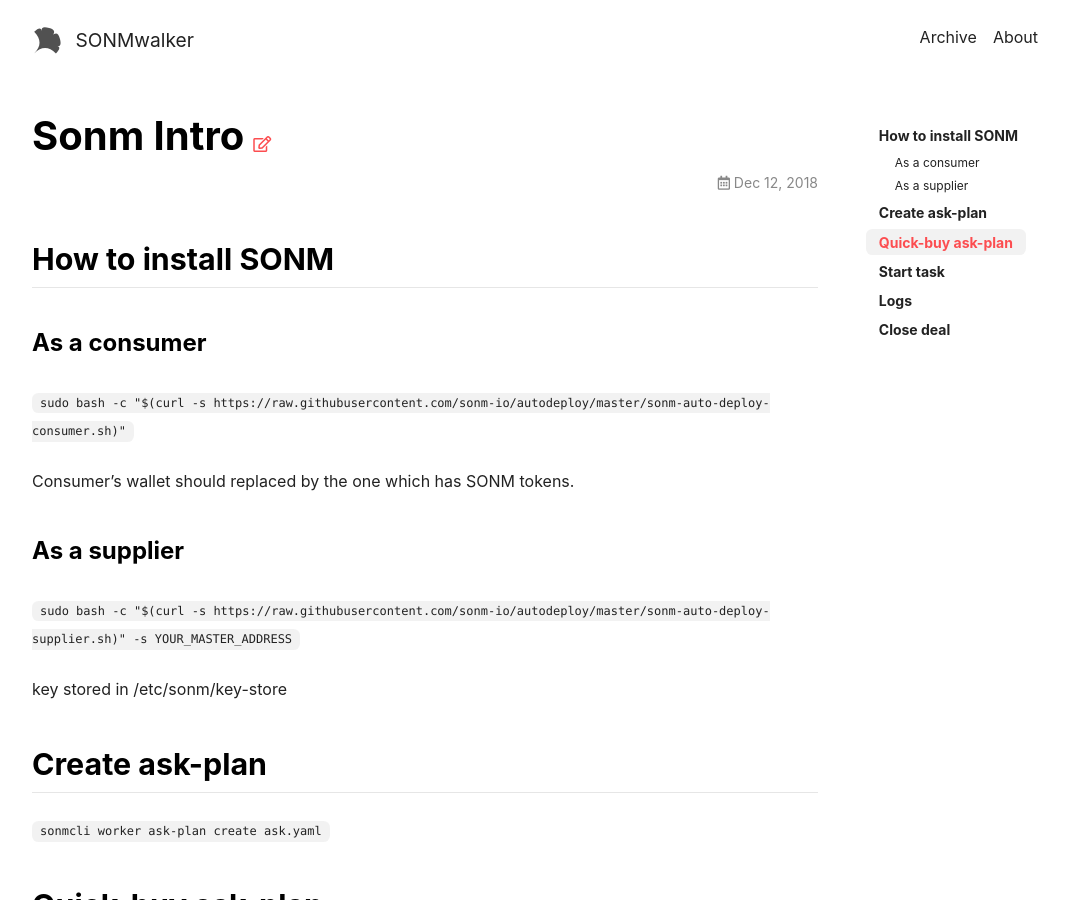
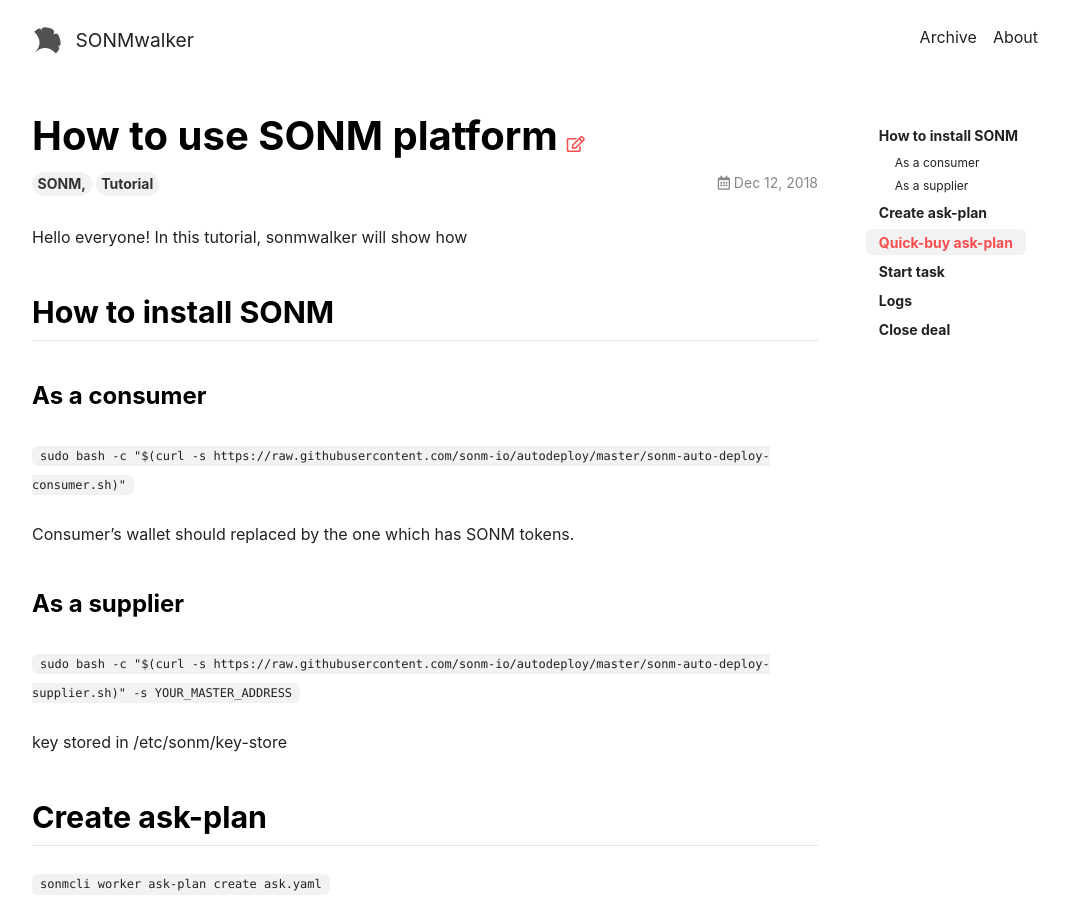
Before and after one commit to sonmwalker/sonmwalker.github.io, a Jekyll site: the page built from _posts/2018-12-12-sonm-intro.md, in a window 1280 px wide and 900 px high. Shown: the whole window, without its empty margins (105-1174 px from the left). Built offline with Jekyll 4.4.1, drawn with Linux system fonts in a browser that asks for light colours; nearby versions of some CDN libraries.

Commit message:
Update 2018-12-12-sonm-intro.md

```diff
--- a/_posts/2018-12-12-sonm-intro.md
+++ b/_posts/2018-12-12-sonm-intro.md
@@ -1,3 +1,11 @@
+---
+title: How to use SONM platform
+layout: article
+key: 20181212
+tags: SONM, Tutorial
+---
+
+Hello everyone! In this tutorial, sonmwalker will show how
 ## How to install SONM
 
 ### As a consumer
```
